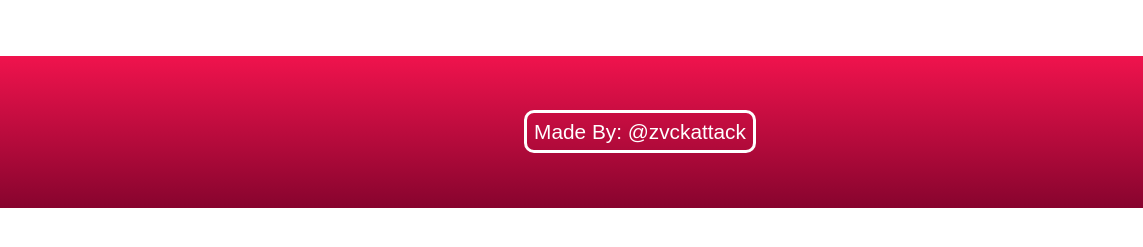
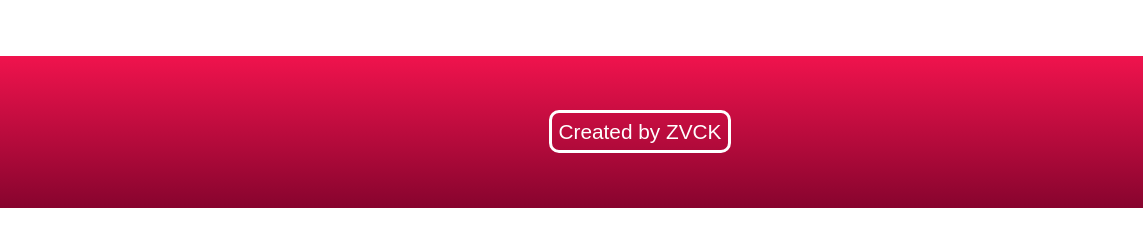
Before and after one commit to ZackaryWright/Keyboard-Events, a plain HTML site: page index.html in a window 1280 px wide. Shown: the part 417-664 px from the top of the page, 0-1143 px from the left. Drawn offline with Linux system fonts and the light colour scheme.

Commit message:
updating footer-link

```diff
--- a/index.html
+++ b/index.html
@@ -29,7 +29,7 @@
   </body>
 
   <footer id="footer">
-    <a class="footer-link" href="#">Made By: @zvckattack</a>
+    <a class="footer-link" href="https://zackarywright.github.io/Portfolio/" target="_blank">Created by ZVCK</a>
   <div class="footer-icon-container">
     <a href="https://github.com/ZackaryWright" target="_blank"><i class="fab fa-github footer-icon"></i></a>
     <a href="https://www.linkedin.com/in/zackary-wright/" target="_blank"><i class="fab fa-linkedin footer-icon"></i></a>
```
